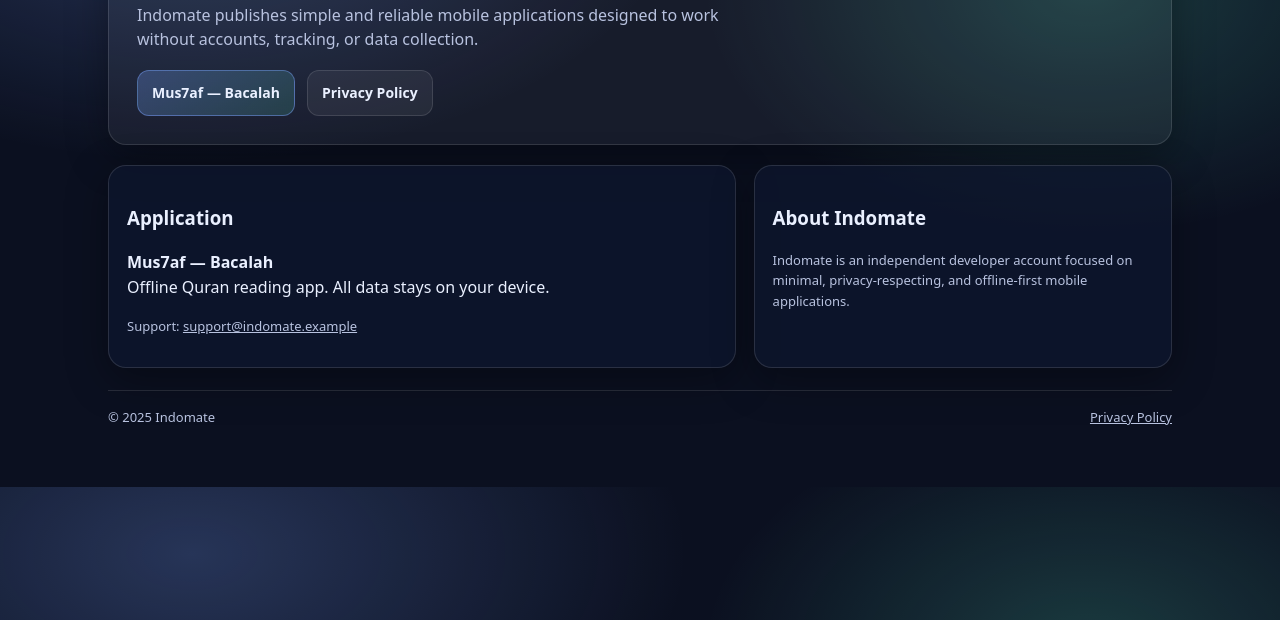
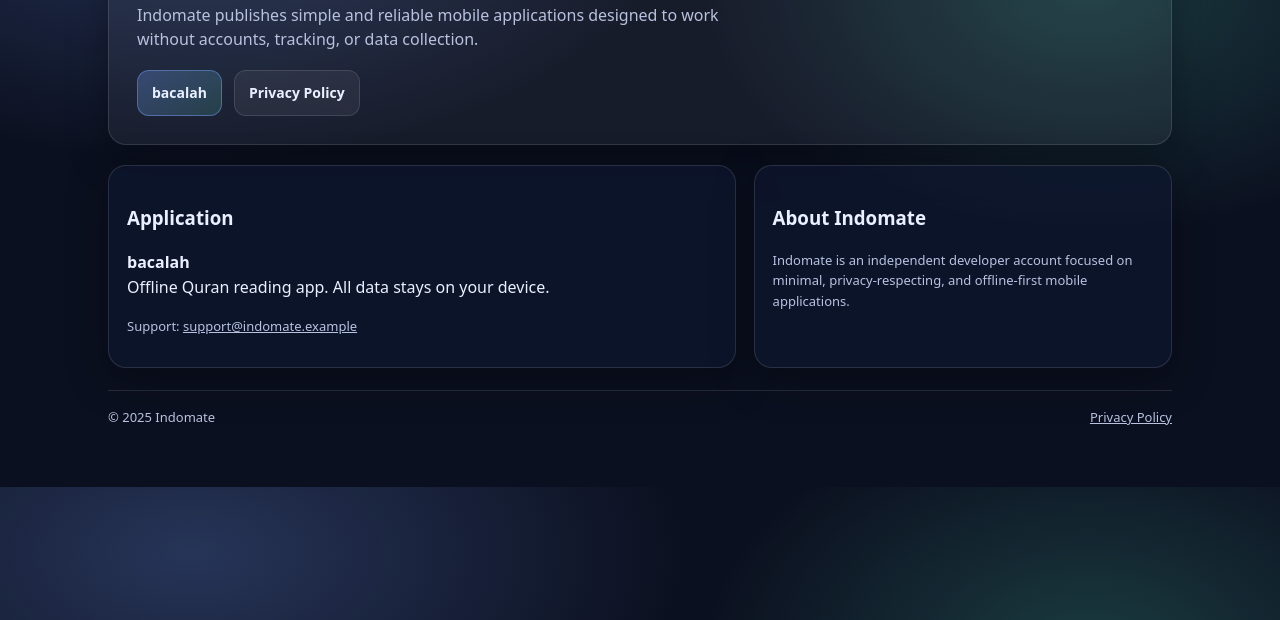
Before and after one commit to indomateapp/indomateapp.github.io, a plain HTML site: page index.html in a window 1280 px wide. Shown: the part 180-800 px from the top of the page. Drawn offline with Linux system fonts and the light colour scheme.

Commit message:
Update description and references to 'bacalah'

```diff
--- a/index.html
+++ b/index.html
@@ -4,7 +4,7 @@
   <meta charset="utf-8" />
   <meta name="viewport" content="width=device-width, initial-scale=1" />
   <title>Indomate — Developer</title>
-  <meta name="description" content="Indomate developer account. Mus7af — Bacalah: offline, local-first Quran reading app." />
+  <meta name="description" content="Indomate developer account. bacalah: offline, local-first Quran reading app." />
 
   <style>
     :root{
@@ -119,7 +119,7 @@
       </p>
 
       <div class="cta">
-        <a class="btn primary" href="#apps">Mus7af — Bacalah</a>
+        <a class="btn primary" href="#apps">bacalah</a>
         <a class="btn" href="./privacy.html">Privacy Policy</a>
       </div>
     </section>
@@ -128,7 +128,7 @@
       <div class="card" id="apps">
         <h3>Application</h3>
         <p>
-          <strong>Mus7af — Bacalah</strong><br />
+          <strong>bacalah</strong><br />
           Offline Quran reading app. All data stays on your device.
         </p>
         <p class="muted" style="margin-top:10px">
```
